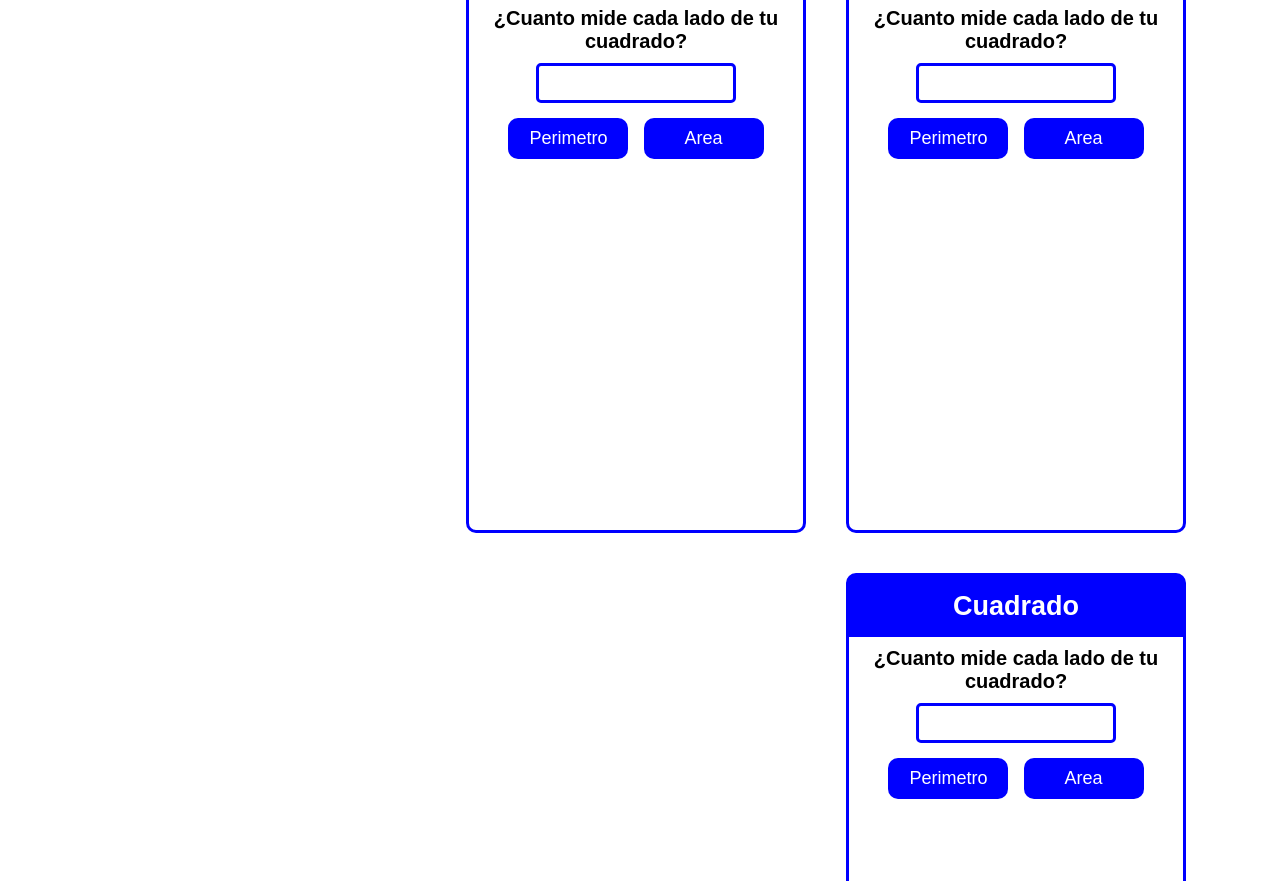
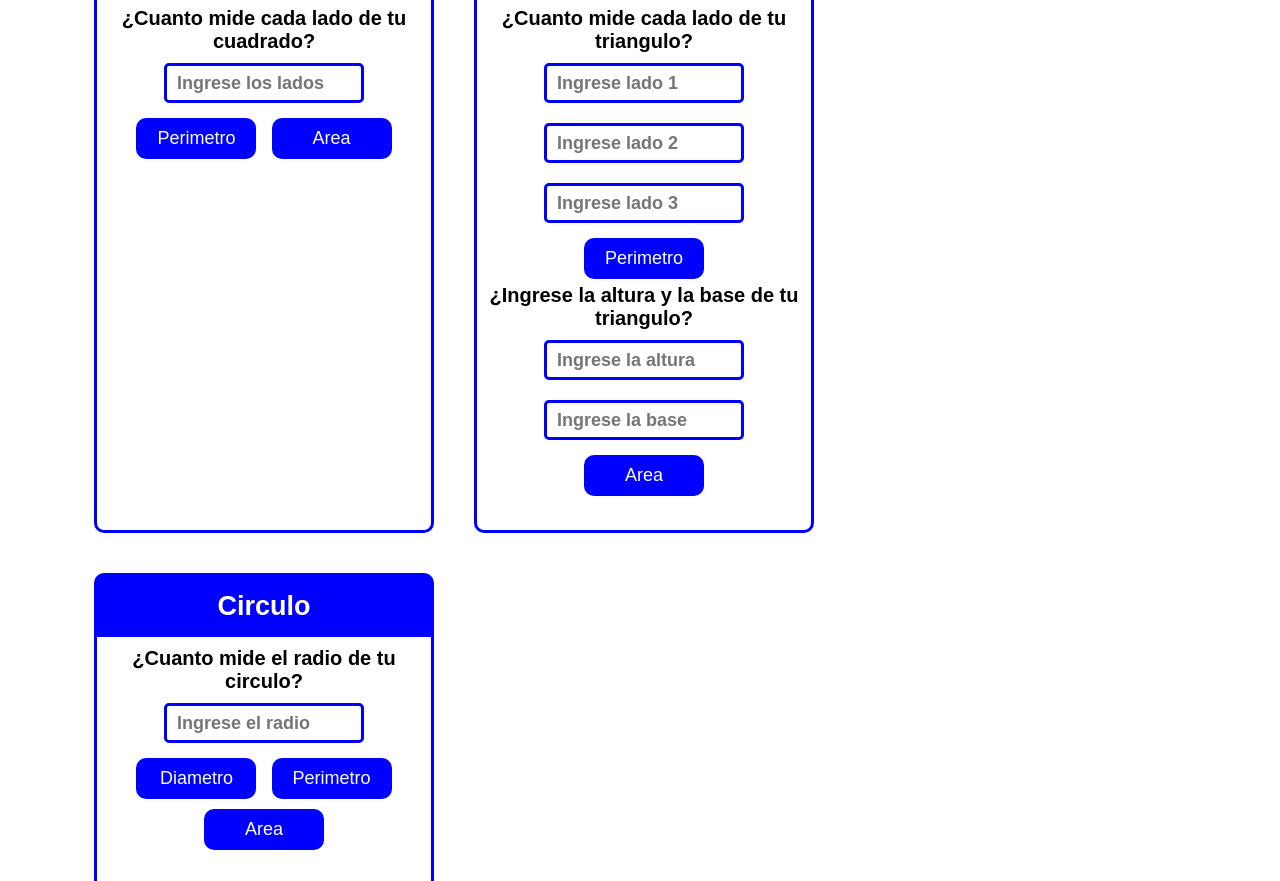
Before and after one commit to mapulgarin2/FigurasGeometricas, a plain HTML site: page index.html in a window 1280 px wide. Shown: the part 259-1140 px from the top of the page. Drawn offline with Linux system fonts and the light colour scheme.

Commit message:
Se organizan el contenido de cada caja respecto a su funcionalidad

```diff
--- a/css/index.css
+++ b/css/index.css
@@ -64,7 +64,7 @@ body{
  border: 3px solid blue;
  border-radius: 10px;
  margin: 20px;
- float: right;
+ float: left;
 }
 
 /* Encabezado y menu de las cajas
@@ -111,6 +111,13 @@ body{
     border-style: none;
     border-radius: 10px;
 
+}
 
+.box-main__btn:hover{
+    background-color: rgb(47, 47, 213);
+    cursor: pointer;
+}
 
+.box-main__btn:active{
+    background-color: black;
 }
--- a/index.html
+++ b/index.html
@@ -27,30 +27,43 @@
             </div>
             <div class="box-main">
                 <p class="box-main__text">¿Cuanto mide cada lado de tu cuadrado?</p>
-                <input class="box-main__input" type="number" name="side" id="side">
+                <input
+                class="box-main__input"
+                type="number"
+                name="side" id="side"
+                placeholder="Ingrese los lados"
+
+                >
                 <button class="box-main__btn" type="button">Perimetro</button>
                 <button class="box-main__btn"  type="button">Area</button>
             </div>
         </div>
         <div class="box">
             <div class="box-header">
-                <h2>Cuadrado</h2>
+                <h2>Triangulo</h2>
             </div>
             <div class="box-main">
-                <p class="box-main__text">¿Cuanto mide cada lado de tu cuadrado?</p>
-                <input class="box-main__input" type="number" name="side" id="side">
+                <p class="box-main__text">¿Cuanto mide cada lado de tu triangulo?</p>
+                <input class="box-main__input" type="number" name="side" id="side" placeholder="Ingrese lado 1">
+                <input class="box-main__input" type="number" name="side" id="side" placeholder="Ingrese lado 2">
+                <input class="box-main__input" type="number" name="side" id="side" placeholder="Ingrese lado 3">
                 <button class="box-main__btn" type="button">Perimetro</button>
+                <p class="box-main__text">¿Ingrese la altura y la base de tu triangulo?</p>
+                <input class="box-main__input" type="number" name="side" id="side" placeholder="Ingrese la altura">
+                <input class="box-main__input" type="number" name="side" id="side" placeholder="Ingrese la base">
+
                 <button class="box-main__btn"  type="button">Area</button>
             </div>
         </div>
         <div class="box">
             <div class="box-header">
-                <h2>Cuadrado</h2>
+                <h2>Circulo</h2>
             </div>
             <div class="box-main">
-                <p class="box-main__text">¿Cuanto mide cada lado de tu cuadrado?</p>
-                <input class="box-main__input" type="number" name="side" id="side">
-                <button class="box-main__btn" type="button">Perimetro</button>
+                <p class="box-main__text">¿Cuanto mide el radio de tu circulo?</p>
+                <input class="box-main__input" type="number" name="side" id="side" placeholder="Ingrese el radio">
+                <button class="box-main__btn" type="button">Diametro</button>
+                <button class="box-main__btn"  type="button">Perimetro</button>
                 <button class="box-main__btn"  type="button">Area</button>
             </div>
         </div>
```
